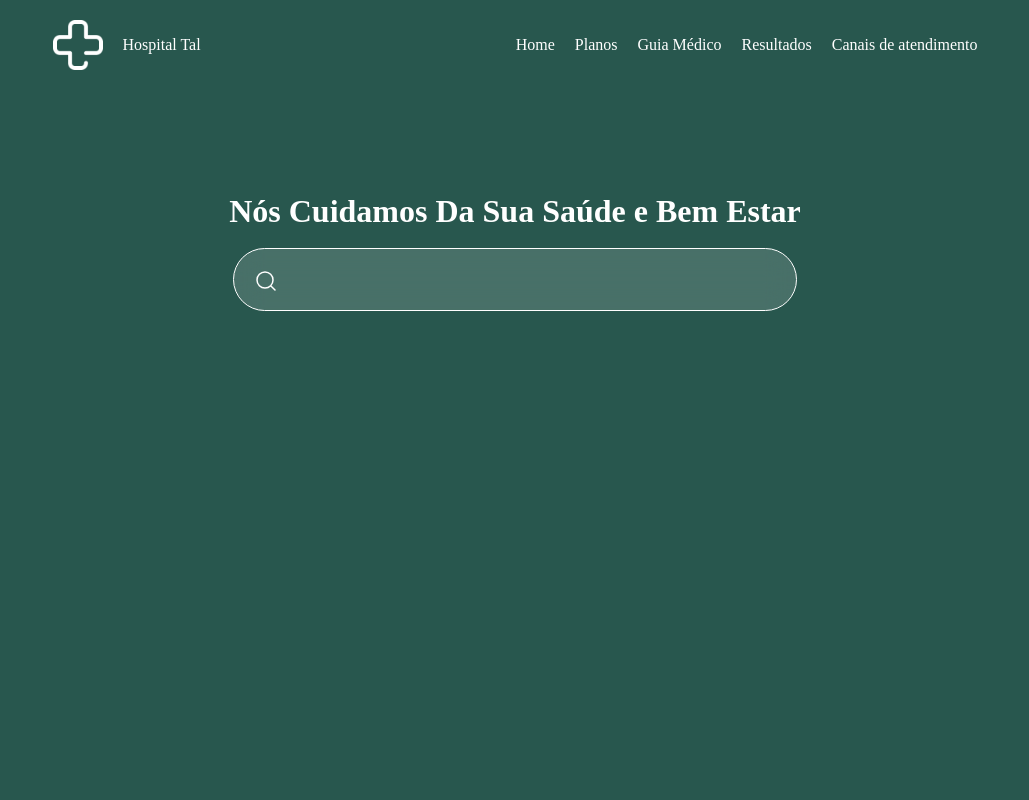
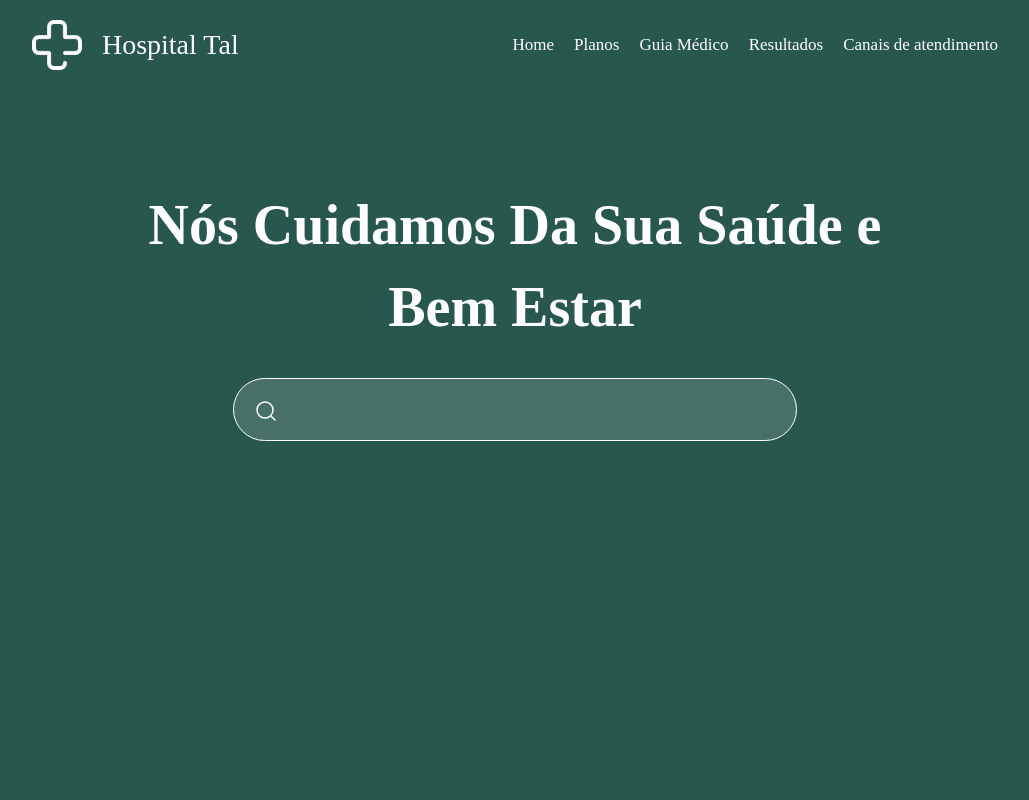
Before and after one commit to thiagotmdev/Hospital-Tal, a Next.js app: page / in a window 1280 px wide. Shown: the top 800 px of the page, without its empty margins (125-1154 px from the left). Built offline with nearby package versions, Linux system fonts and the light colour scheme.

Commit message:
Ajuste dos tamanho de fontes do head

```diff
--- a/components/Cabecalho/Cabecalho.module.css
+++ b/components/Cabecalho/Cabecalho.module.css
@@ -24,4 +24,5 @@
 .name_h{
     margin-left: 20px;
     color: #FFF;
+    font-size: 28px;
 }
--- a/components/Navbar/Navbar.module.css
+++ b/components/Navbar/Navbar.module.css
@@ -4,6 +4,7 @@
 }
 .container li{
     list-style: none;
+    font-size: 17px;
 }
 
 .container a{
--- a/components/Search/Search.module.css
+++ b/components/Search/Search.module.css
@@ -8,6 +8,7 @@
     backdrop-filter: blur(14.5px);
     padding: 20px;
     color: #FFF;
+    margin-top: 39px;
 }
 
 .input_text{
--- a/src/pages/index.tsx
+++ b/src/pages/index.tsx
@@ -11,7 +11,7 @@ export default function Home(){
 
       <div className={style.container}>
         <div className={style.head}>
-          <h1>Nós Cuidamos Da Sua Saúde e Bem Estar</h1><br />
+          <h1>Nós Cuidamos Da Sua Saúde e</h1><br /><h2>Bem Estar</h2>
           <Search/>
         </div>
       </div>
--- a/src/styles/Home.module.css
+++ b/src/styles/Home.module.css
@@ -14,4 +14,11 @@
 
 .container h1{
     margin-top: 175px;
+    font-size: 56px;
+    font-weight: 500px;
 }
+
+.container h2{
+    font-size: 56px;
+    font-weight: 500px;
+}
```
